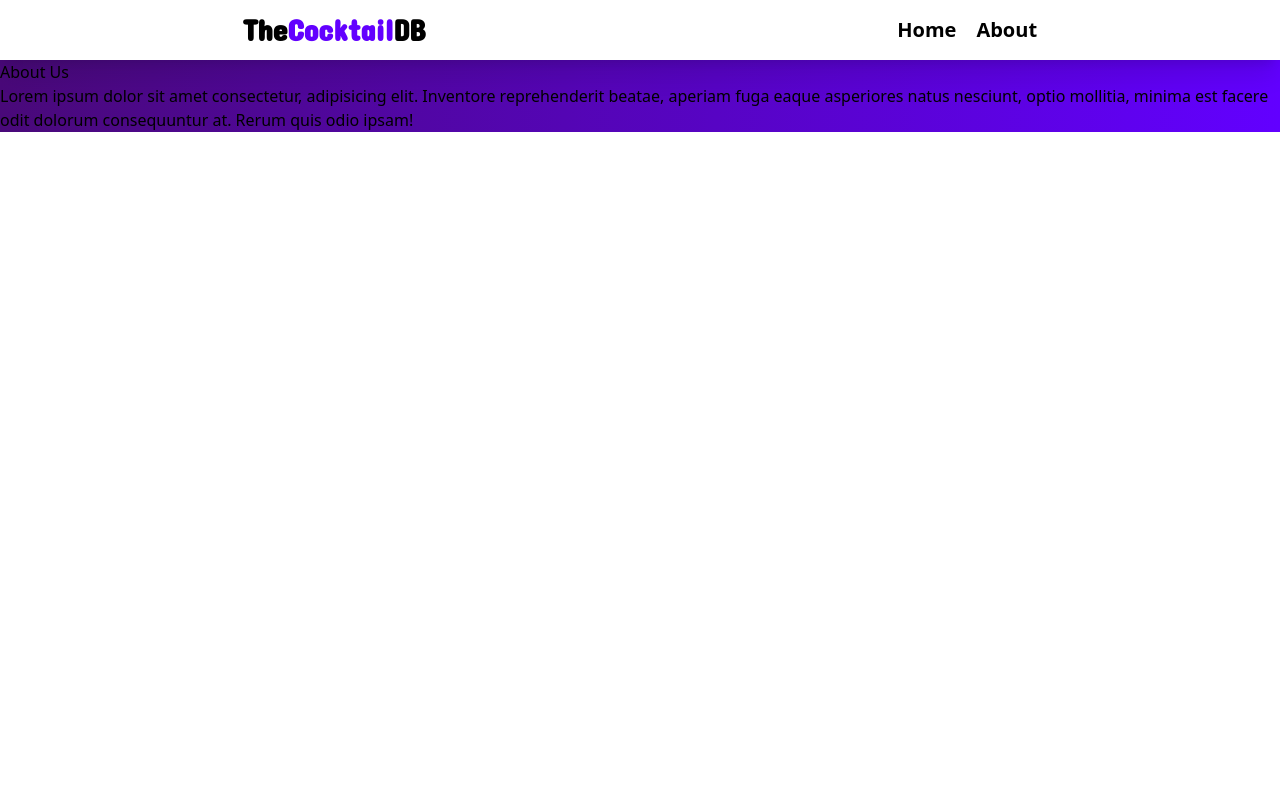
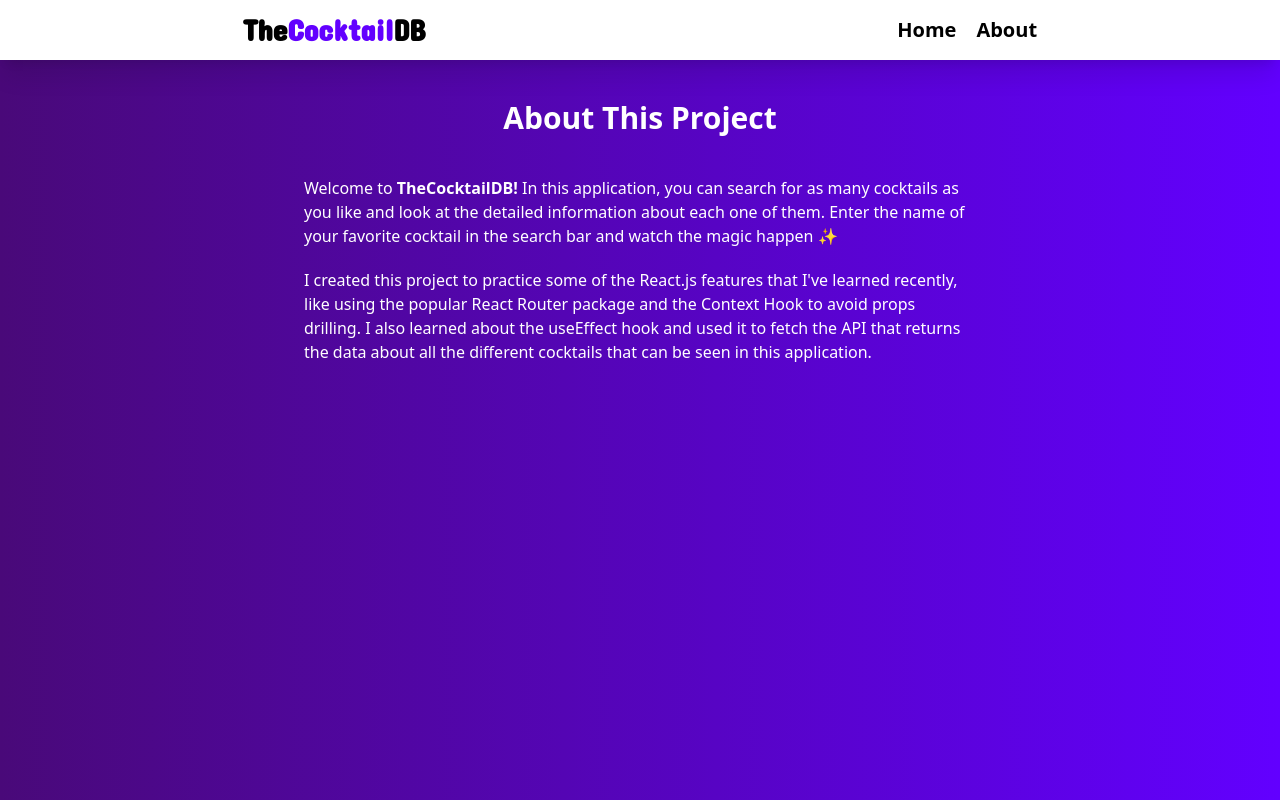
Before and after one commit to CDDR1/cocktails-app, a React (Create React App) app: page /About in a window 1280 px wide. Built offline with nearby package versions, Linux system fonts and the light colour scheme; no server answers.

Commit message:
Finished styling the About page

```diff
--- a/src/components/IndividualCocktail.jsx
+++ b/src/components/IndividualCocktail.jsx
@@ -1,4 +1,3 @@
-import AppContext from "../contexts/AppContext";
 import { Link } from "react-router-dom";
 
 const IndividualCocktail = ({ selectedCocktail }) => {
--- a/src/routes/About.jsx
+++ b/src/routes/About.jsx
@@ -2,15 +2,20 @@ import Navbar from "../components/Navbar";
 
 const About = () => {
     return (
-        <>
+        <div className="min-h-screen">
             <Navbar />
-            <section>
-            <h1>About Us</h1>
-            <p>
-                Lorem ipsum dolor sit amet consectetur, adipisicing elit. Inventore reprehenderit beatae, aperiam fuga eaque asperiores natus nesciunt, optio mollitia, minima est facere odit dolorum consequuntur at. Rerum quis odio ipsam!
-            </p>
-        </section>
-        </>
+            <section className="flex flex-col items-center gap-10 py-10 px-5 text-white">
+                <h1 className="font-semibold text-3xl text-center 3xl:mt-20 3xl:mb-8">About This Project</h1>
+                <div className="max-w-2xl flex flex-col gap-5">
+                    <p>
+                        Welcome to <strong>TheCocktailDB!</strong> In this application, you can search for as many cocktails as you like and look at the detailed information about each one of them. Enter the name of your favorite cocktail in the search bar and watch the magic happen ✨
+                    </p>
+                    <p>
+                        I created this project to practice some of the React.js features that I've learned recently, like using the popular React Router package and the Context Hook to avoid props drilling. I also learned about the useEffect hook and used it to fetch the API that returns the data about all the different cocktails that can be seen in this application.
+                    </p>
+                </div>
+            </section>
+        </div>
     );
 };
 
```
